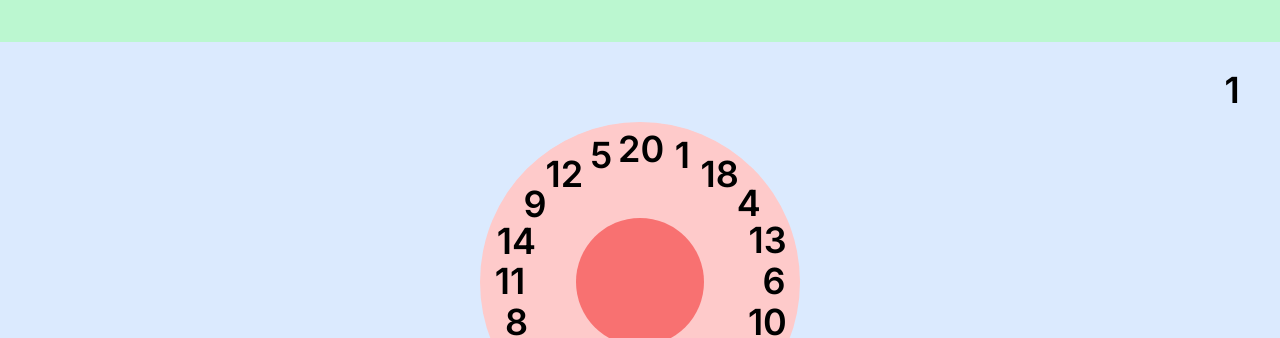
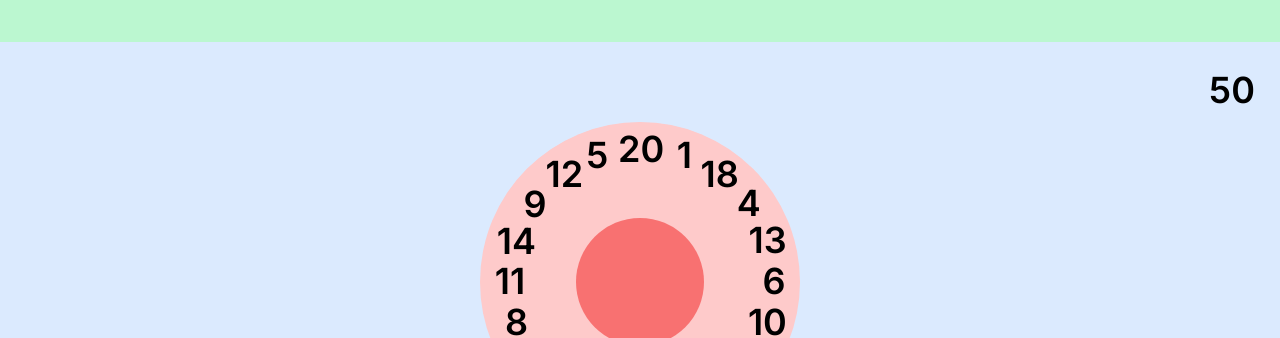
Before and after one commit to katsudon08/darts_frontend, a Next.js app: page /game in a window 1280 px wide. Both pictures are taken after a click on the button 640 px from the left and 560 px from the top of the page. Shown: the part 278-616 px from the top of the page. Built offline with nearby package versions, Linux system fonts and the light colour scheme.

Commit message:
クリック時のハンドラー実装

```diff
--- a/src/app/game/page.tsx
+++ b/src/app/game/page.tsx
@@ -1,19 +1,26 @@
 "use client"
 
 import TEXT from "@/components/TEXT"
-import { useState } from "react"
+import React, { useState } from "react"
 
 export default function () {
     const [isActive, setIsActive] = useState(false)
-
+    const [score, setScore] = useState(0)
+    const [times, setTimes] = useState(1)
 
     const handleScore = (e: React.MouseEvent, num: number) => {
-        console.log(num)
+        setIsActive(!isActive)
+        setScore(num)
         e.stopPropagation()
+    }
+
+    const handleTimes = (num: number) => {
+        setTimes(num)
     }
 
     const handleDarts = (e: React.MouseEvent) => {
         setIsActive(!isActive)
+        setScore(50)
         e.stopPropagation()
     }
 
@@ -32,7 +39,7 @@ export default function () {
                     </div>
                     <div className="bg-green-200 flex flex-row h-2/5 w-full">
                         {Array.from({ length: 3 }).map((_, i) => (
-                            <button className="h-full w-full" key={i}>
+                            <button className="h-full w-full" key={i} onClick={() => handleTimes(i+1)}>
                                 <TEXT text={"x" + String(i + 1)} />
                             </button>
                         ))}
@@ -43,7 +50,7 @@ export default function () {
                         <div className="flex flex-col justify-between h-full w-full">
                             <div className="flex flex-row justify-end pt-2 pr-2">
                                 <div className="h-20 w-20 flex justify-center items-center">
-                                    <TEXT text="1" />
+                                    <TEXT text={String(score*times)} />
                                 </div>
                             </div>
                             <div className="flex flex-row justify-end pb-1 pr-1">
@@ -66,7 +73,7 @@ export default function () {
                                     <TEXT text="20" />
                                 </button>
                             </div>
-                            <div className="absolute text-center top-1 h-40 w-12 -translate-y-full -translate-x-3 origin-bottom rotate-18">
+                            <div className="absolute text-center top-1 h-40 w-10 -translate-y-full -translate-x-1.5 origin-bottom rotate-18">
                                 <button className="flex justify-center h-full w-full pt-2" onClick={e => handleScore(e, 1)}>
                                     <span className="origin-center -rotate-18">
                                         <TEXT text="1" />
@@ -192,7 +199,7 @@ export default function () {
                                     </span>
                                 </button>
                             </div>
-                            <div className="absolute text-center top-1 h-40 w-12 -translate-y-full -translate-x-3 origin-bottom rotate-342">
+                            <div className="absolute text-center top-1 h-40 w-8 -translate-y-full -translate-x-2 origin-bottom rotate-342">
                                 <button className="flex justify-center h-full w-full pt-2" onClick={e => handleScore(e, 5)}>
                                     <span className="origin-center -rotate-342">
                                         <TEXT text="5" />
```
